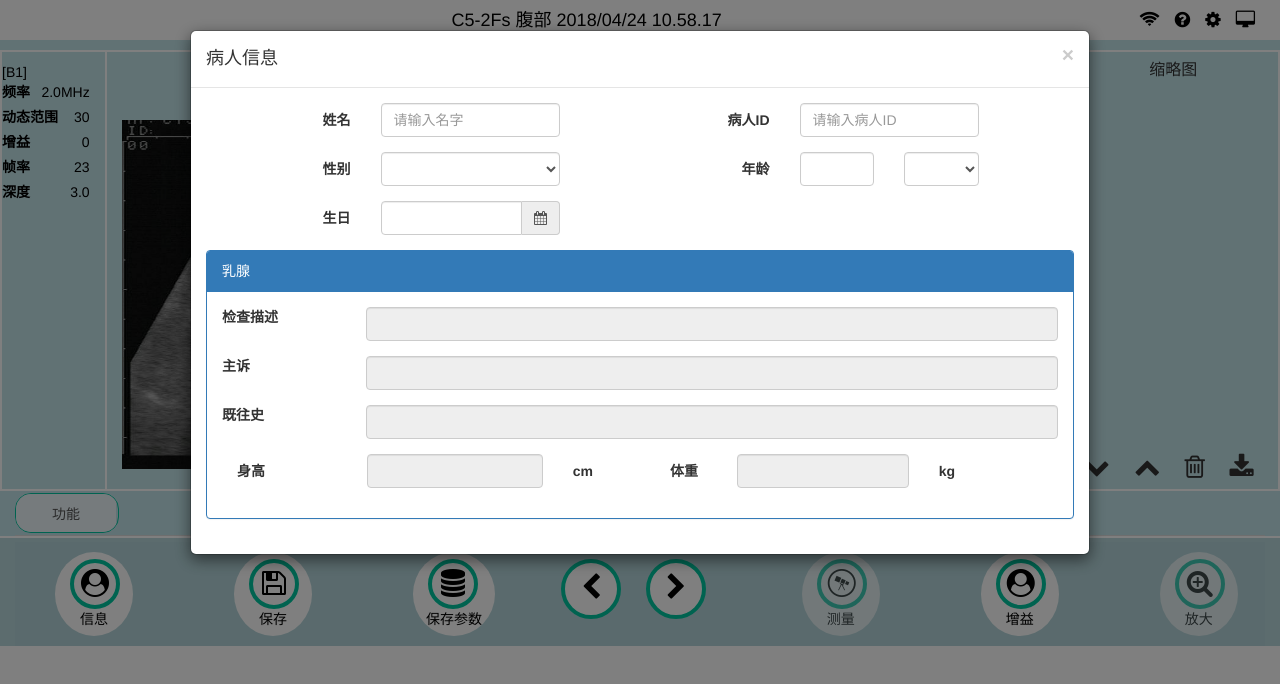
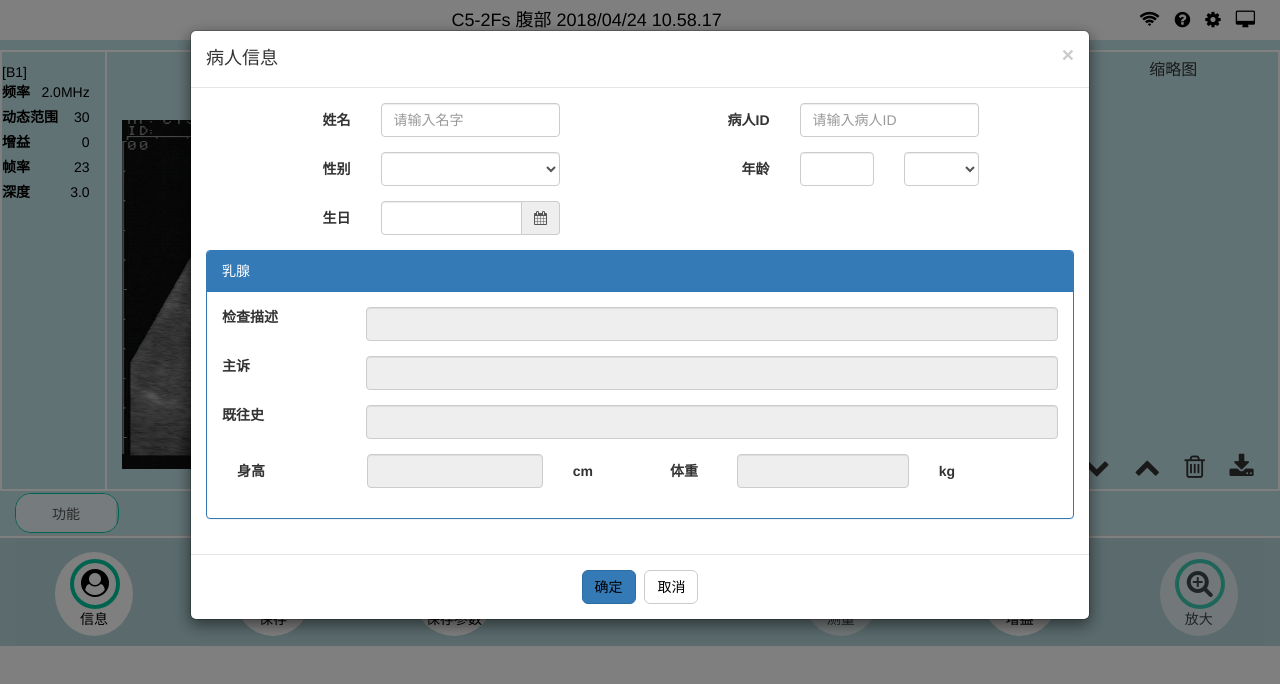
Before and after one commit to MEIFANDDD/pobo2, a plain HTML site: page index.html in a window 1280 px wide. Both pictures are taken after a click on the button "信息". Drawn offline with Linux system fonts and the light colour scheme.

Commit message:
缺少闭合标签

```diff
--- a/index.html
+++ b/index.html
@@ -296,7 +296,6 @@
 								</div>
 							</div>
 
-
 							<div class="col-sm-5 col-md-5 col-lg-5">
 
 								<div class="btn-group btn-group-1 btn-list" style="display: block;">
@@ -319,7 +318,7 @@
 					</div>
 				</div>
 			</div>
-
+		</div>
 		<!--按钮控制面板 结束-->
 
 		<!--模态框-->
@@ -401,14 +400,12 @@
 										</div>
 									</div>
 
-
 									<div class="form-group">
 										<label for="chiefComplaint" class="col-xs-4 col-sm-2 col-md-2 col-lg-2">主诉</label>
 										<div class="col-xs-8 col-sm-10 col-md-10 col-lg-10">
 											<input type="text" class="form-control" disabled id="chiefComplaint" data-bind="value:chiefComplaint" />
 										</div>
 									</div>
-
 
 									<div class="form-group">
 
@@ -443,6 +440,15 @@
 										</div>
 									</div>
 
+								</div>
+							</div>
+						</div>
+					</div>
+					<div class="modal-footer">
+						<div class="row">
+							<div class="col-xs-12 col-sm-12 text-center">
+								<button type="button" class="btn btn-primary" data-bind="click:$root.sure">确定</button>
+								<button type="button" class="btn btn-default" data-dismiss="modal" data-bind="click:$root.close">取消</button>
 							</div>
 						</div>
 
```
Lines whose indentation alone changed are shown as unchanged.
